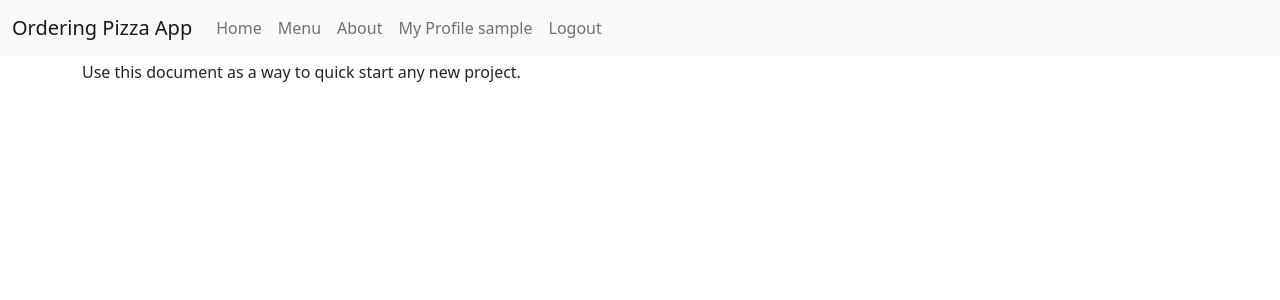
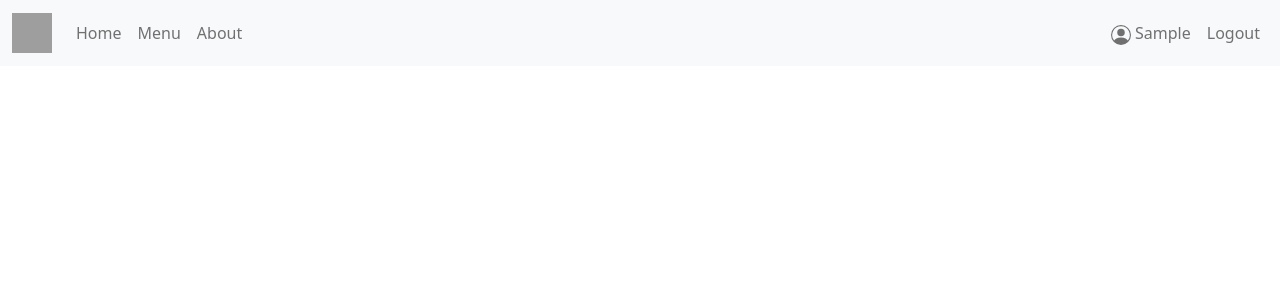
Before and after one commit to Tomz899/OrderPizza, a Django app: page / in a window 1280 px wide. Shown: the top 300 px of the page. Run offline with Django 3.2, Linux system fonts and the light colour scheme; the visitor is signed in with stand-in values (Sample User, id 1); some libraries are stand-ins or nearby versions; grey boxes are pictures that could not be loaded.

Commit message:
Changes to index.html

```diff
--- a/pizza/templates/index.html
+++ b/pizza/templates/index.html
@@ -17,7 +17,7 @@
     <!-- Your stuff: Third-party CSS libraries go here -->
 
     <!-- This file stores project-specific CSS -->
-    <link href="{% static 'css/project.css' %}" rel="stylesheet">
+    {% comment %} <link href="{% static 'css/project.css' %}" rel="stylesheet"> {% endcomment %}
     {% endblock %}
     <!-- Le javascript
     ================================================== -->
@@ -28,7 +28,7 @@
       <!-- Your stuff: Third-party javascript libraries go here -->
 
       <!-- place project specific Javascript in this file -->
-      <script defer src="{% static 'js/project.js' %}"></script>
+      {% comment %} <script defer src="{% static 'js/project.js' %}"></script> {% endcomment %}
 
     {% endblock javascript %}
 
@@ -42,7 +42,7 @@
           <button class="navbar-toggler navbar-toggler-right" type="button" data-bs-toggle="collapse" data-bs-target="#navbarSupportedContent" aria-controls="navbarSupportedContent" aria-expanded="false" aria-label="Toggle navigation">
             <span class="navbar-toggler-icon"></span>
           </button>
-          <a class="navbar-brand" href="{% url 'home' %}">Ordering Pizza App</a>
+          <a class="navbar-brand" href="{% url 'home' %}"><img src="https://img.icons8.com/external-konkapp-flat-konkapp/64/000000/external-pizza-seafood-konkapp-flat-konkapp.png" width="40" height="40"/></a>
 
           <div class="collapse navbar-collapse" id="navbarSupportedContent">
             <ul class="navbar-nav mr-auto">
@@ -55,22 +55,24 @@
               <li class="nav-item">
                 <a class="nav-link" href="{% url 'about' %}">About</a>
               </li>
+            </ul>
+            <ul class="navbar-nav ms-auto">
               {% if request.user.is_authenticated %}
                 <li class="nav-item">
                   {# URL provided by django-allauth/account/urls.py #}
-                  <a class="nav-link" href="">My Profile {{ request.user.username }}</a>
+                  <a class="nav-link" href="#">
+                    <svg xmlns="http://www.w3.org/2000/svg" width="20" height="20" fill="currentColor" class="bi bi-person-circle" viewBox="0 0 16 16">
+                      <path d="M11 6a3 3 0 1 1-6 0 3 3 0 0 1 6 0z"/>
+                      <path fill-rule="evenodd" d="M0 8a8 8 0 1 1 16 0A8 8 0 0 1 0 8zm8-7a7 7 0 0 0-5.468 11.37C3.242 11.226 4.805 10 8 10s4.757 1.225 5.468 2.37A7 7 0 0 0 8 1z"/>
+                    </svg>
+                    {{ request.user.username|title }}
+                  </a>
                 </li>
                 <li class="nav-item">
                   {# URL provided by django-allauth/account/urls.py #}
                   <a class="nav-link" href="{% url 'logout' %}">Logout</a>
                 </li>
               {% else %}
-                {% if ACCOUNT_ALLOW_REGISTRATION %}
-              <li class="nav-item">
-                {# URL provided by django-allauth/account/urls.py #}
-                <a id="sign-up-link" class="nav-link" href="">test1</a>
-              </li>
-              {% endif %}
                 <li class="nav-item">
                   {# URL provided by django-allauth/account/urls.py #}
                   <a id="log-in-link" class="nav-link" href="{% url 'login' %}">Log In</a>
@@ -95,7 +97,7 @@
       {% endif %}
 
       {% block content %}
-        <p>Use this document as a way to quick start any new project.</p>
+
       {% endblock content %}
 
     </div> <!-- /container -->
```
